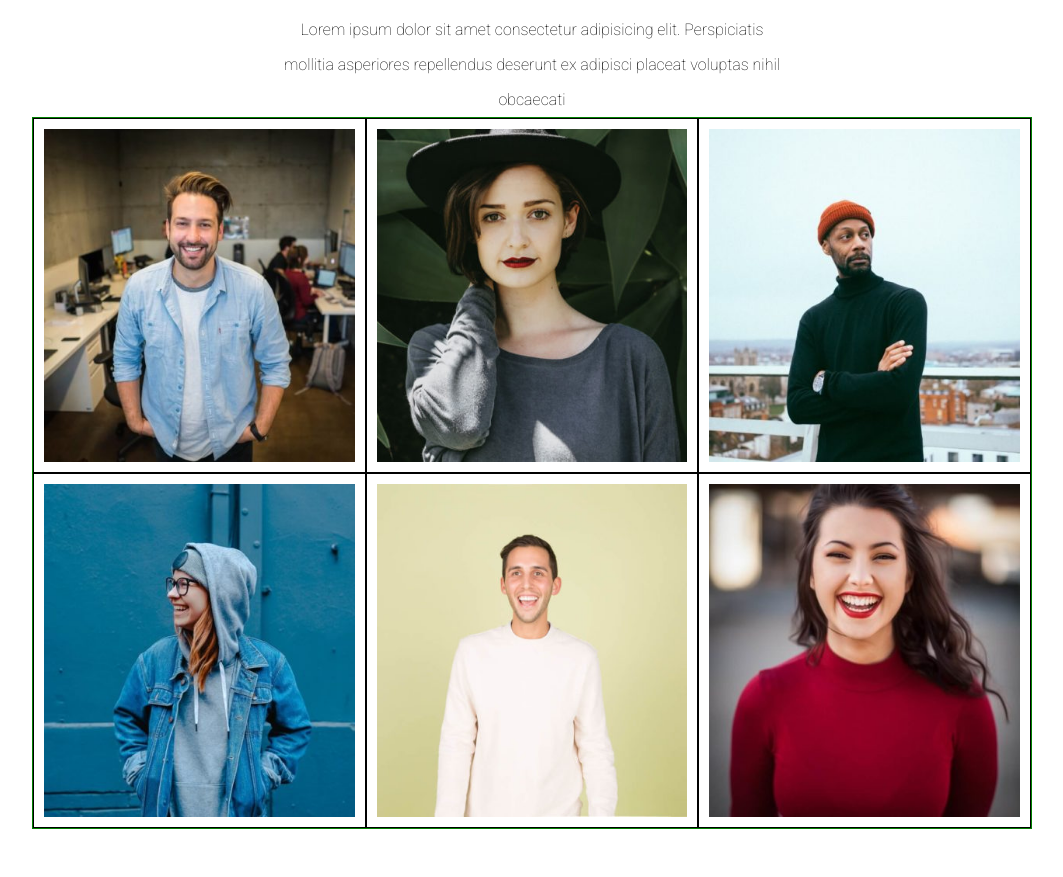
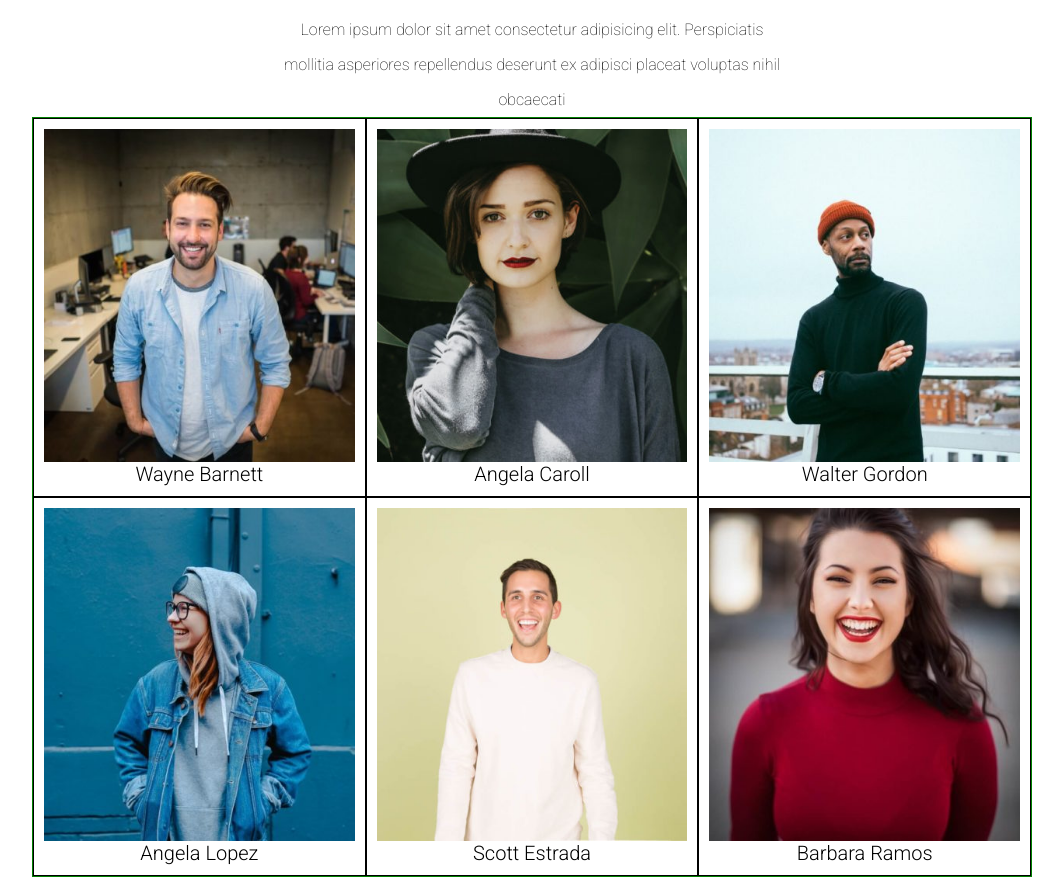
Before and after one commit to emilianoaprile/js-our-team, a plain HTML site: page index.html in a window 1280 px wide. Shown: the part 51-928 px from the top of the page, without its empty margins (108-1171 px from the left). Before the commit the page ends 880 px from the top, so only its background shows below. Drawn offline with Linux system fonts and the light colour scheme.

Commit message:
ADDED - member name

```diff
--- a/css/style.css
+++ b/css/style.css
@@ -49,3 +49,9 @@ img {
     display: block;
     width: 100%;
 }
+
+h2 {
+    text-align: center;
+    font-size: 20px;
+    font-weight: 300;
+}
--- a/js/myscript.js
+++ b/js/myscript.js
@@ -102,6 +102,11 @@ for (let i = 0; i < team.length; i++) {
 
     figure.appendChild(memberImg);
 
+    // creo un h2 per il nome
+    const memberName = document.createElement('h2');
+    memberDatas.appendChild(memberName);
+    memberName.innerHTML = informazioniMembriTeam.name;
+
     console.log('Name:', informazioniMembriTeam.name);
 
     console.log('Role:', informazioniMembriTeam.role);
```
